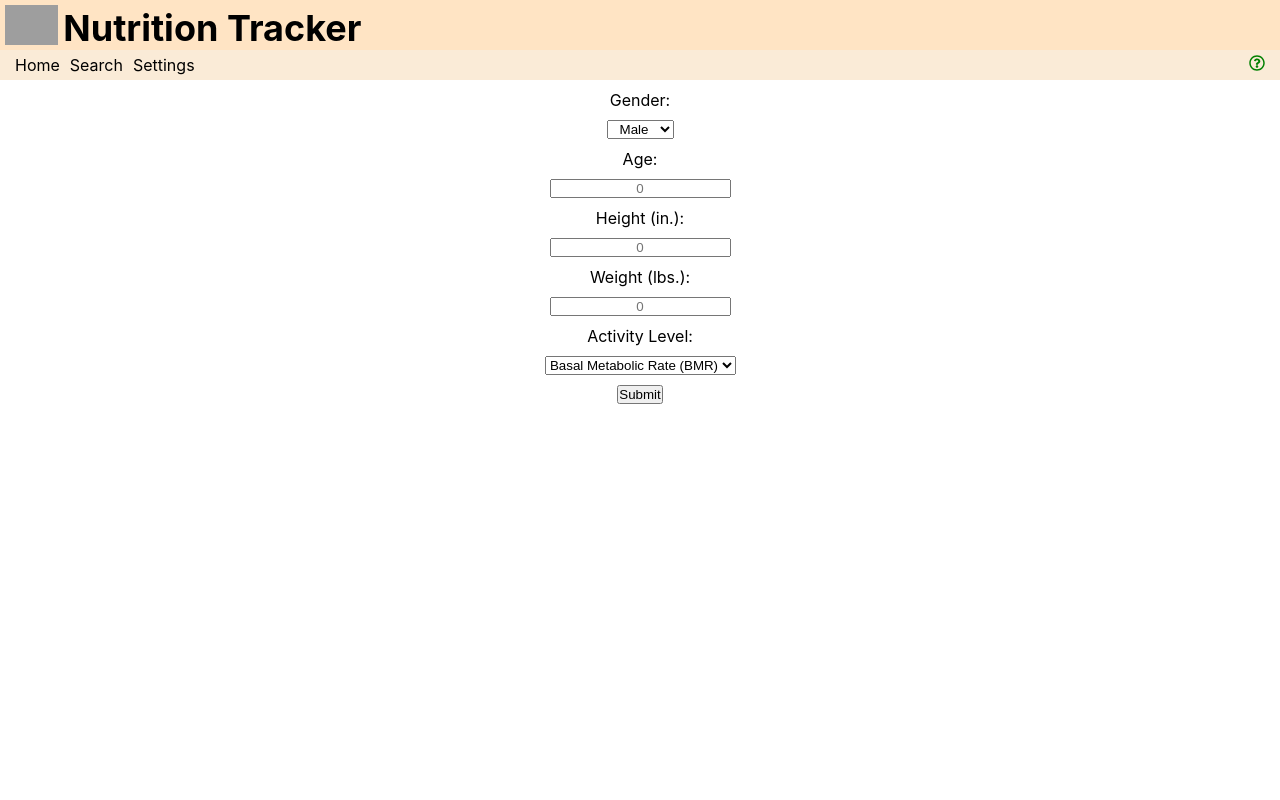
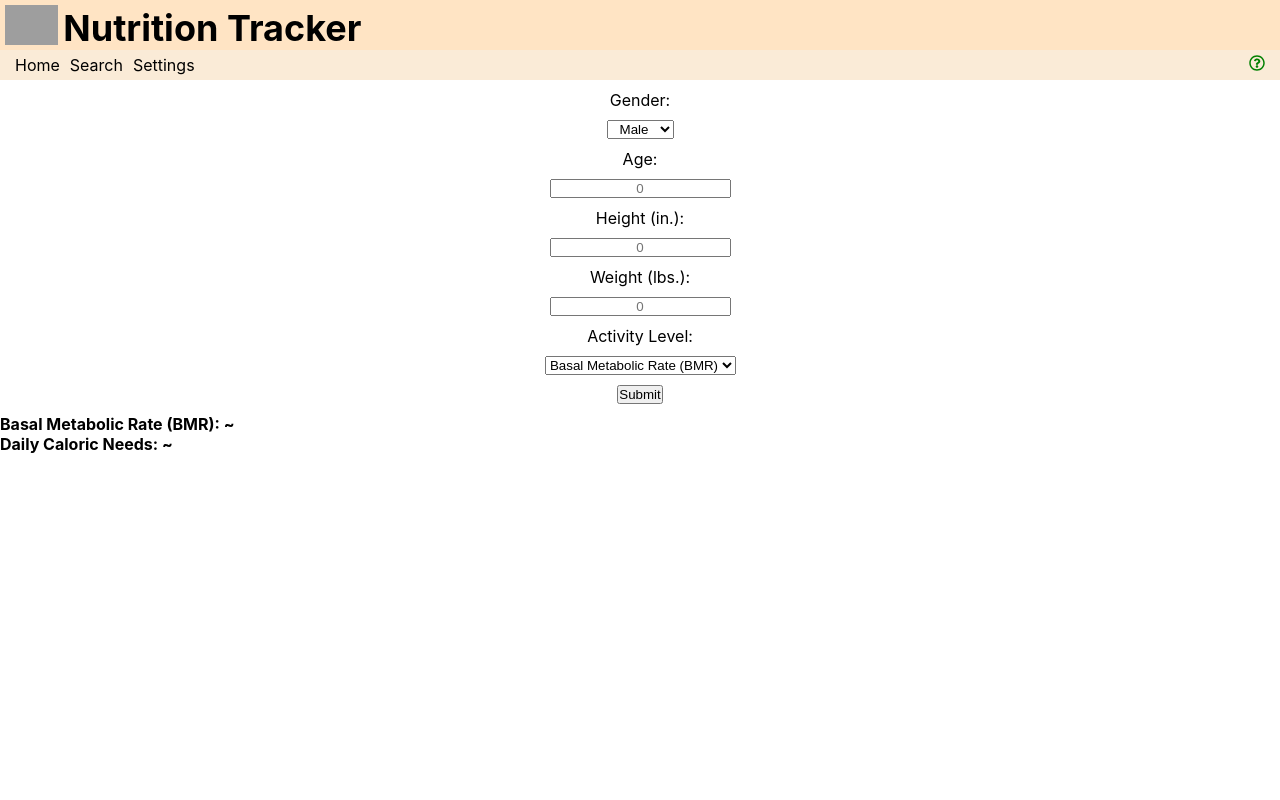
Before and after one commit to tkg808/nutrition-tracker, a React (Create React App) app: page /settings in a window 1280 px wide. Shown: the top 800 px of the page. Built offline with nearby package versions, Linux system fonts and the light colour scheme; grey boxes are pictures that could not be loaded.

Commit message:
Conditionally renders bmr and daily calories in Settings component.

```diff
--- a/src/components/Settings.js
+++ b/src/components/Settings.js
@@ -28,8 +28,8 @@ export default function Settings()
   return (
     <div className="settings-container">
       <SettingsForm userSettings={userSettings} handleSettingsSubmit={handleSettingsSubmit} />
-      {userSettings.bmr() > 5 &&
-        <p className="bmr">Your Basal Metabolic Rate (BMR) is {userSettings.bmr()}, and according to your activity level, you need around {userSettings.dailyCalories()} calories per day.</p>}
+      <h4 className="bmr">Basal Metabolic Rate (BMR): {userSettings.bmr() < 6 ? "~" : `${userSettings.bmr()} cals`}</h4>
+      <h4 className="bmr">Daily Caloric Needs: {userSettings.bmr() < 6 ? "~" : `${userSettings.dailyCalories()} cals`}</h4>
 
     </div>
   );
```
